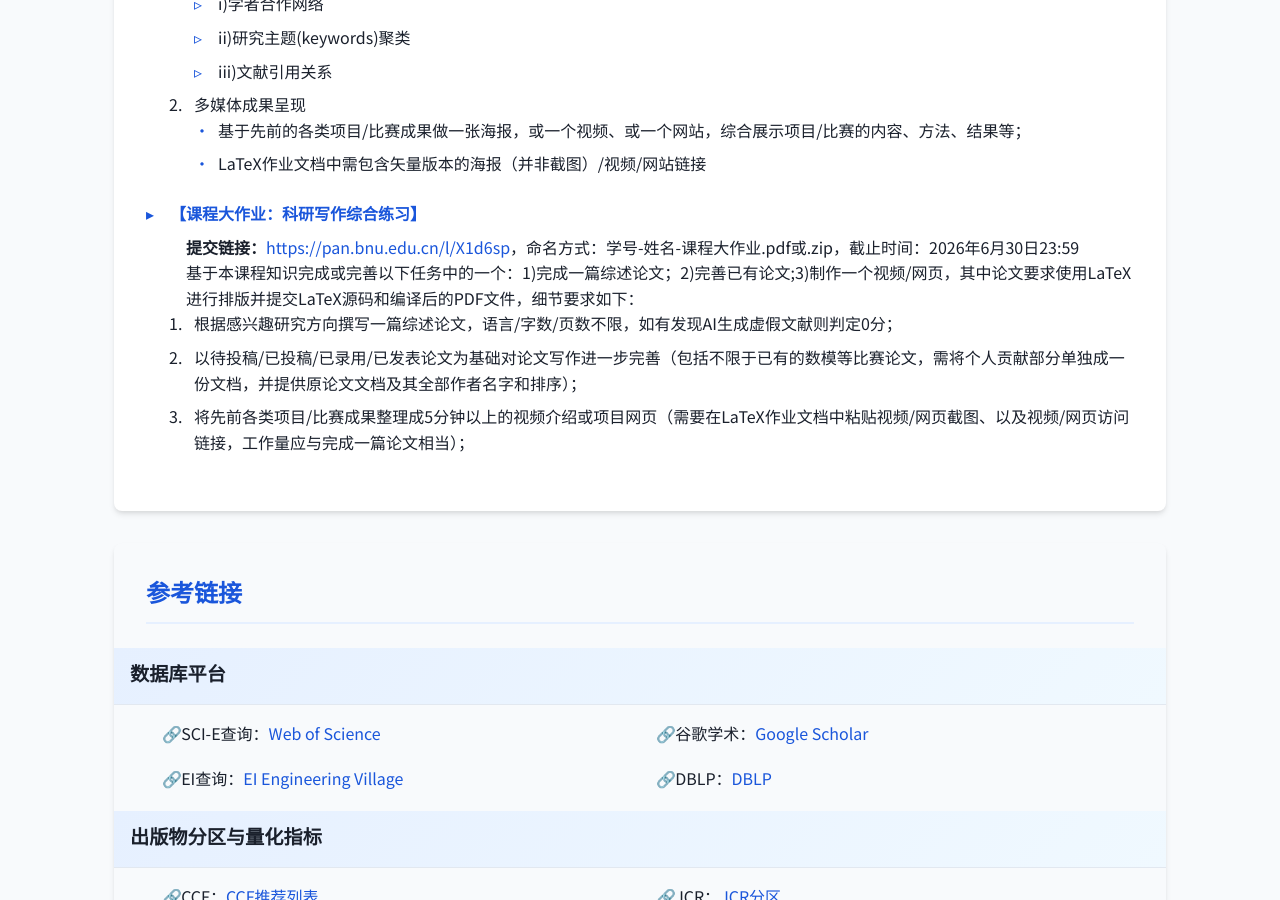
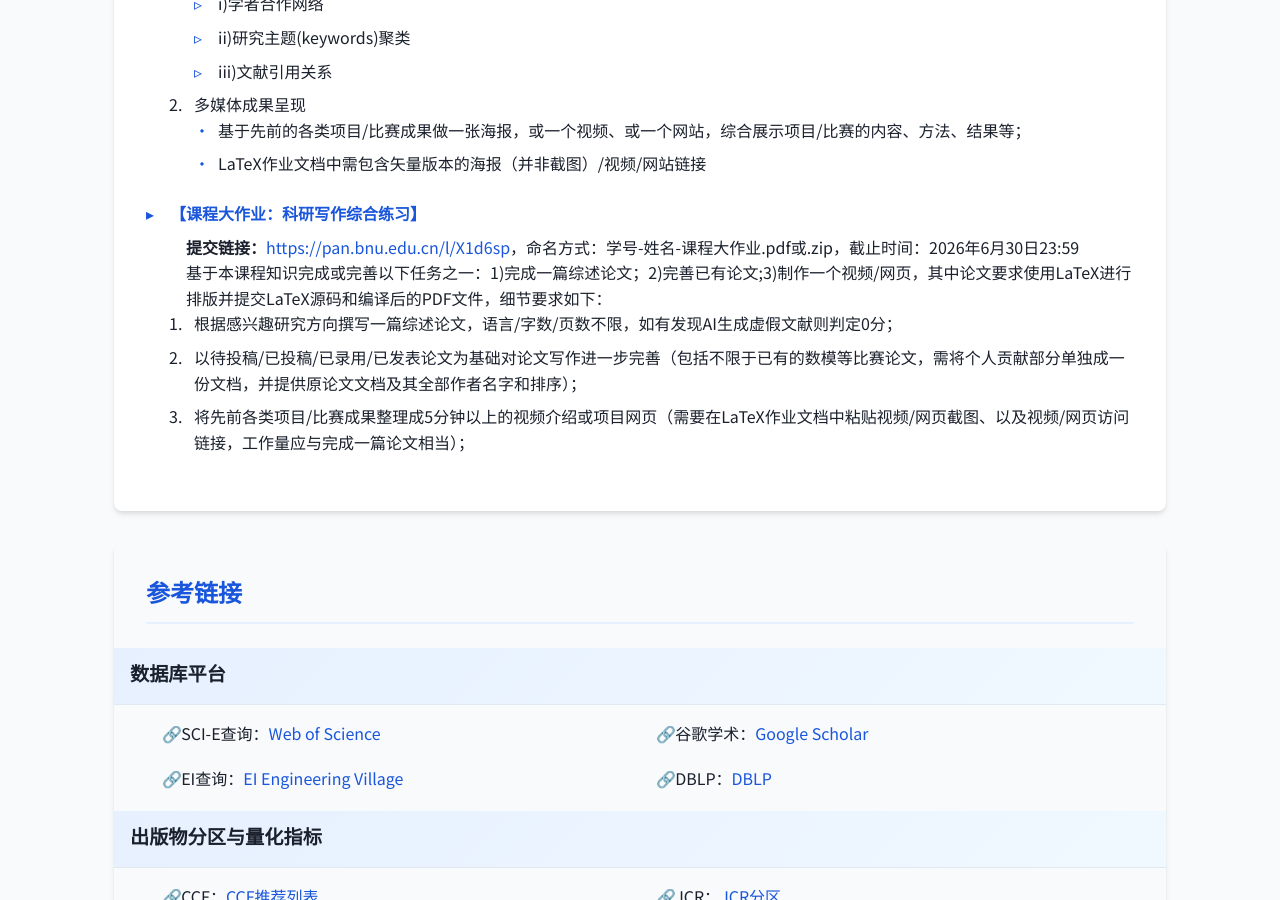
Before and after one commit to zhwinfo/zhwinfo.github.io, a Jekyll site: the page aw/index.html, which Jekyll copies as it is, in a window 1280 px wide and 900 px high, scrolled down 3254 px. Built offline with Jekyll 4.4.1, drawn with Linux system fonts in a browser that asks for light colours.

Commit message:
fast update

```diff
--- a/aw/index.html
+++ b/aw/index.html
@@ -657,7 +657,7 @@
                     <div class="homework-title">【课程大作业：科研写作综合练习】</div>
                     <div class="homework-content">
                         <p><strong>提交链接：</strong><a href="https://pan.bnu.edu.cn/l/X1d6sp" target="_blank">https://pan.bnu.edu.cn/l/X1d6sp</a>，命名方式：学号-姓名-课程大作业.pdf或.zip，截止时间：2026年6月30日23:59</p>
-                        <p>基于本课程知识完成或完善以下任务中的一个：1)完成一篇综述论文；2)完善已有论文;3)制作一个视频/网页，其中论文要求使用LaTeX进行排版并提交LaTeX源码和编译后的PDF文件，细节要求如下：</p>
+                        <p>基于本课程知识完成或完善以下任务之一：1)完成一篇综述论文；2)完善已有论文;3)制作一个视频/网页，其中论文要求使用LaTeX进行排版并提交LaTeX源码和编译后的PDF文件，细节要求如下：</p>
                         <ol>
                             <li>根据感兴趣研究方向撰写一篇综述论文，语言/字数/页数不限，如有发现AI生成虚假文献则判定0分；</li>
                             <li>以待投稿/已投稿/已录用/已发表论文为基础对论文写作进一步完善（包括不限于已有的数模等比赛论文，需将个人贡献部分单独成一份文档，并提供原论文文档及其全部作者名字和排序）；</li>
```
